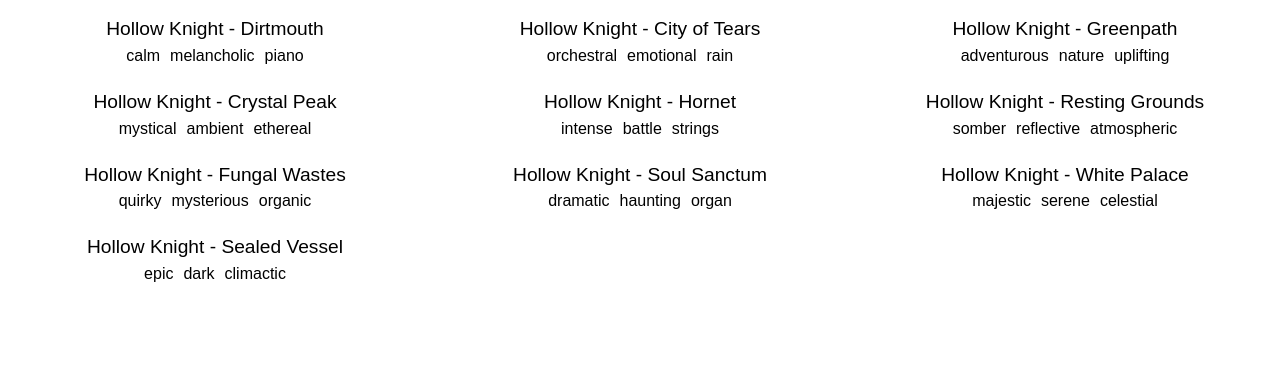
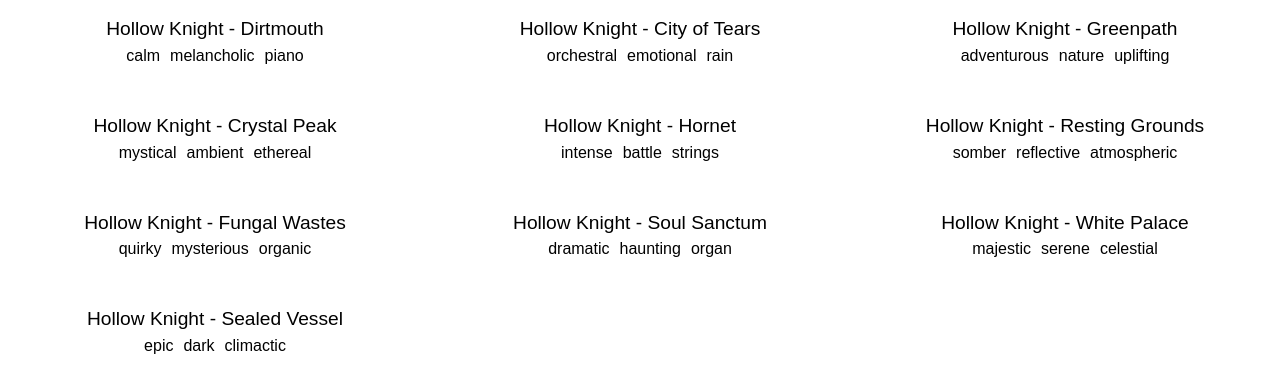
Before and after one commit to CrumrineCoder/bardicinspirationnext, a Next.js app: page / in a window 1280 px wide. Shown: the top 390 px of the page. Built offline with nearby package versions, Linux system fonts and the light colour scheme.

Commit message:
Making a dummy user to test with

```diff
--- a/src/app/components/MusicBox.tsx
+++ b/src/app/components/MusicBox.tsx
@@ -7,6 +7,16 @@
   tags: string[];
   link: string;
   artist: string;
+  user: {
+    id: number;
+    name: string;
+    email: string;
+  };
+  setUser: React.Dispatch<React.SetStateAction<{
+    id: number;
+    name: string;
+    email: string;
+  }>>;
 }
 
 const options = {
@@ -37,6 +47,7 @@
           </span>
         ))}
       </div>
+      <input></input>
     </div>
   );
 };
--- a/src/app/page.tsx
+++ b/src/app/page.tsx
@@ -1,9 +1,15 @@
 import MusicBox from "./components/MusicBox";
 import songs from "./fakeDB/songs";
+import { useState } from "react";
 
 import "./app.scss";
 
 export default function Home() {
+  const [dummyUser, setDummyUser] = useState({
+    id: 1,
+    name: "John Doe",
+    email: "johndoe@example.com",
+  });
   return (
     <div className="MusicBoxContainer">
       {songs.map((song, index) => (
@@ -13,6 +19,8 @@
           tags={song.tags}
           link={song.link}
           artist={song.artist}
+          user={dummyUser}
+          setUser={setDummyUser}
         />
       ))}
     </div>
```
